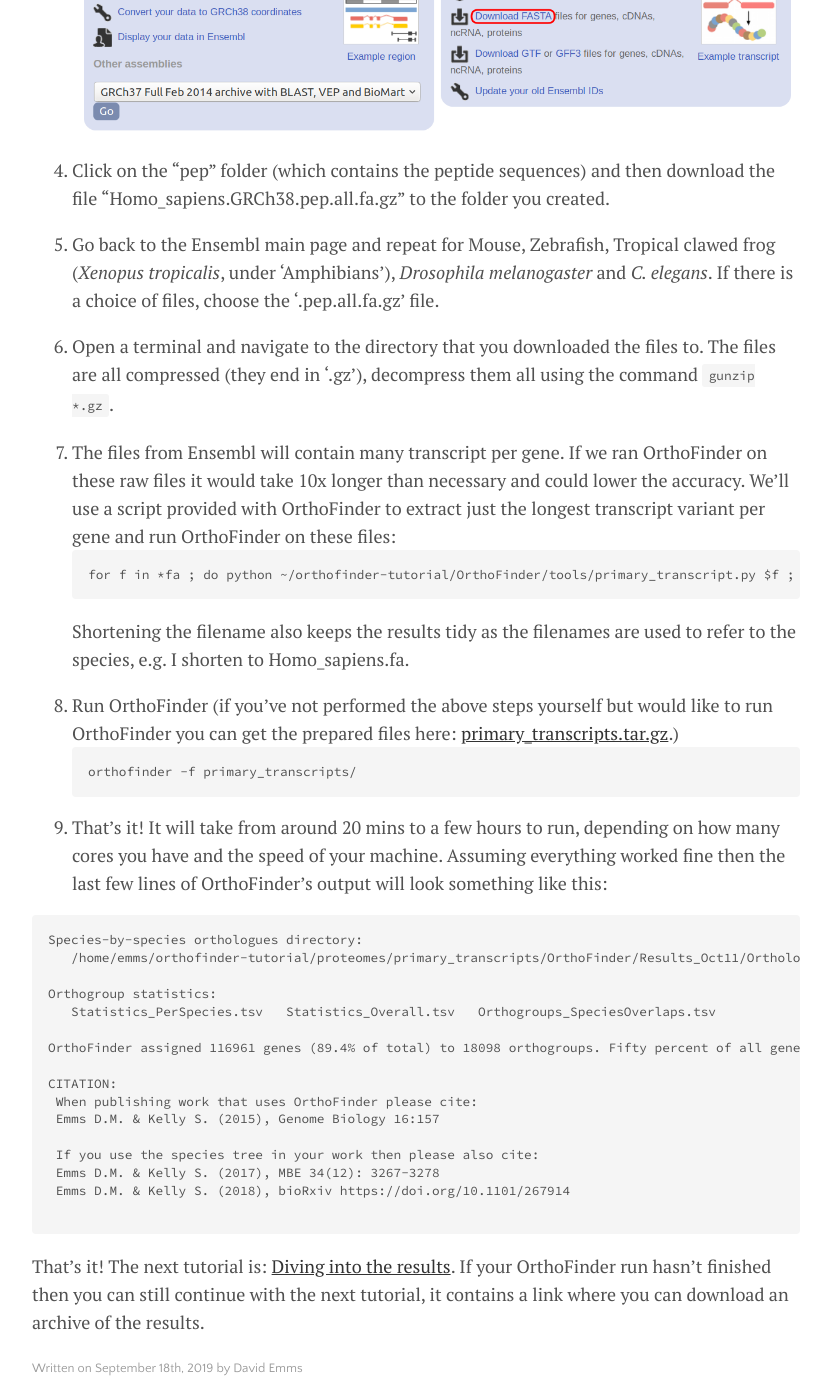
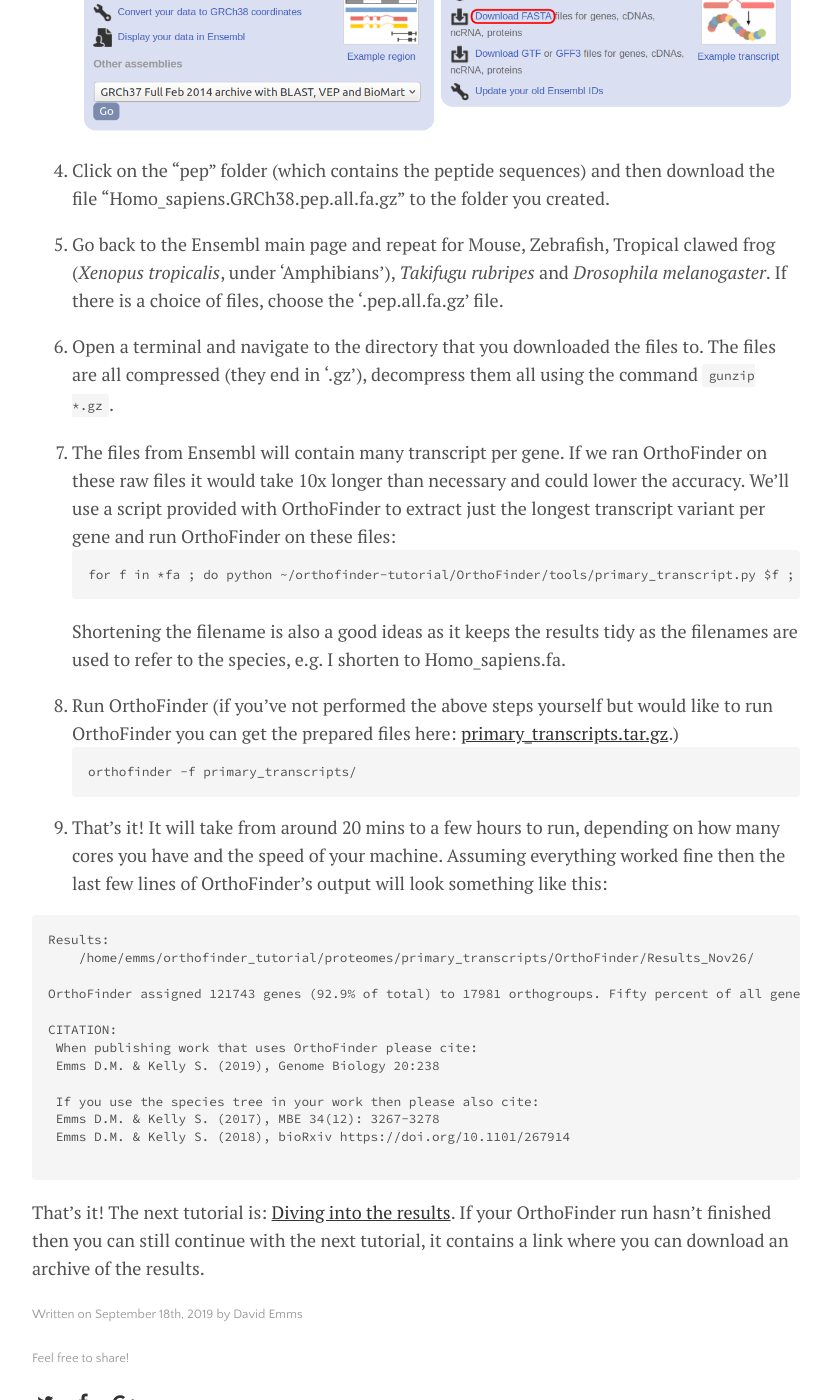
Before and after one commit to olgaemms/davidemms.github.io, a Jekyll site: the page built from _posts/2019-09-18-020-running-your-own-orthofinder-analysis.md, in a window 1280 px wide and 1400 px high, scrolled down 1344 px. Shown: the whole window, without its empty margins (224-1055 px from the left). Built offline with Jekyll 4.4.1, drawn with Linux system fonts in a browser that asks for light colours; some of the changed text lies outside the part shown.

Commit message:
Change example species set

````diff
--- a/_posts/2019-09-18-020-running-your-own-orthofinder-analysis.md
+++ b/_posts/2019-09-18-020-running-your-own-orthofinder-analysis.md
@@ -15,7 +15,7 @@ In the first tutorial you downloaded OrthoFinder and checked you could run it on
 In this tutorial we're going to download the proteomes for a set of species we want to analyse, tidy the files up a little and run OrthoFinder on those species. In the next tutorial we'll dive into the results.
 
 ## Downloading proteomes for our species
-We're going to perform a phylogenomic analysis across a set of model species: mouse, human, frog, zebrafish, fruit fly and *Caenorhabditis elegans*. If you've returned to this tutorial to guide you through your own analysis you may want check out the advice on species selection in the post, [Getting the most from your OrthoFinder analysis](/orthofinder_tutorials/040-getting-the-most-from-your-orthofinder-analysis.html).
+We're going to perform a phylogenomic analysis across a set of model species: mouse, human, frog, zebrafish, Japanese puffer (*Takifugu rubripes*) and fruit fly (*Drosophila melanogaster*). If you've returned to this tutorial to guide you through your own analysis you may want check out the advice on species selection in the post, [Getting the most from your OrthoFinder analysis](/orthofinder_tutorials/040-getting-the-most-from-your-orthofinder-analysis.html).
 
 1. Create a folder called "proteomes". It's best if there aren't any spaces in the full path for this folder (e.g. "/home/david/orthofinder-tutorial/proteomes/" and not "/home/david/orthofinder tutorial/proteomes/").
 
@@ -26,7 +26,7 @@ We're going to perform a phylogenomic analysis across a set of model species: mo
 
 4. Click on the "pep" folder (which contains the peptide sequences) and then download the file "Homo_sapiens.GRCh38.pep.all.fa.gz" to the folder you created.
 
-5. Go back to the Ensembl main page and repeat for Mouse, Zebrafish, Tropical clawed frog (*Xenopus tropicalis*, under 'Amphibians'), *Drosophila melanogaster* and *C. elegans*. If there is a choice of files, choose the '.pep.all.fa.gz' file.
+5. Go back to the Ensembl main page and repeat for Mouse, Zebrafish, Tropical clawed frog (*Xenopus tropicalis*, under 'Amphibians'), *Takifugu rubripes* and *Drosophila melanogaster*. If there is a choice of files, choose the '.pep.all.fa.gz' file.
 
 6. Open a terminal and navigate to the directory that you downloaded the files to. The files are all compressed (they end in '.gz'), decompress them all using the command `gunzip *.gz`.
 
@@ -34,7 +34,7 @@ We're going to perform a phylogenomic analysis across a set of model species: mo
 ```
 for f in *fa ; do python ~/orthofinder-tutorial/OrthoFinder/tools/primary_transcript.py $f ; done
 ```
-Shortening the filename also keeps the results tidy as the filenames are used to refer to the species, e.g. I shorten to Homo_sapiens.fa.
+Shortening the filename is also a good ideas as it keeps the results tidy as the filenames are used to refer to the species, e.g. I shorten to Homo_sapiens.fa.
 
 8. Run OrthoFinder (if you've not performed the above steps yourself but would like to run OrthoFinder you can get the prepared files here: [primary_transcripts.tar.gz]({{ site.github.url }}/assets/data/primary_transcripts.tar.gz).)
 ```
@@ -44,17 +44,14 @@ orthofinder -f primary_transcripts/
 9. That's it! It will take from around 20 mins to a few hours to run, depending on how many cores you have and the speed of your machine. Assuming everything worked fine then the last few lines of OrthoFinder's output will look something like this:
 
 ```
-Species-by-species orthologues directory:
-   /home/emms/orthofinder-tutorial/proteomes/primary_transcripts/OrthoFinder/Results_Oct11/Orthologues/
+Results:
+    /home/emms/orthofinder_tutorial/proteomes/primary_transcripts/OrthoFinder/Results_Nov26/
 
-Orthogroup statistics:
-   Statistics_PerSpecies.tsv   Statistics_Overall.tsv   Orthogroups_SpeciesOverlaps.tsv
-
-OrthoFinder assigned 116961 genes (89.4% of total) to 18098 orthogroups. Fifty percent of all genes were in orthogroups with 7 or more genes (G50 was 7) and were contained in the largest 5006 orthogroups (O50 was 5006). There were 4189 orthogroups with all species present and 1270 of these consisted entirely of single-copy genes.
+OrthoFinder assigned 121743 genes (92.9% of total) to 17981 orthogroups. Fifty percent of all genes were in orthogroups with 7 or more genes (G50 was 7) and were contained in the largest 5076 orthogroups (O50 was 5076). There were 5485 orthogroups with all species present and 1755 of these consisted entirely of single-copy genes.
 
 CITATION:
  When publishing work that uses OrthoFinder please cite:
- Emms D.M. & Kelly S. (2015), Genome Biology 16:157
+ Emms D.M. & Kelly S. (2019), Genome Biology 20:238
 
  If you use the species tree in your work then please also cite:
  Emms D.M. & Kelly S. (2017), MBE 34(12): 3267-3278
````
Also changed, not shown: _posts/2019-09-18-030-diving-into-the-results.md (+19 -19 lines), assets/img/Excel1.png, assets/img/Excel2.png, assets/img/FlyBase_Orthologs.png (added), assets/img/Gene_Duplication_Events_N1.png (added), assets/img/ModelSpeciesResults.png, assets/img/OG0001189_duplications_partial.png (added), assets/img/OG0001189_resolved_tree.png (added), assets/img/OG0001189_tree.png (added), assets/img/OG0002001_tree.png (deleted), assets/img/SpeciesTree_Gene_Duplications_0.5_Support.png, assets/img/SpeciesTree_rooted.png, assets/img/TabDelimited_LibreOffice.png.
